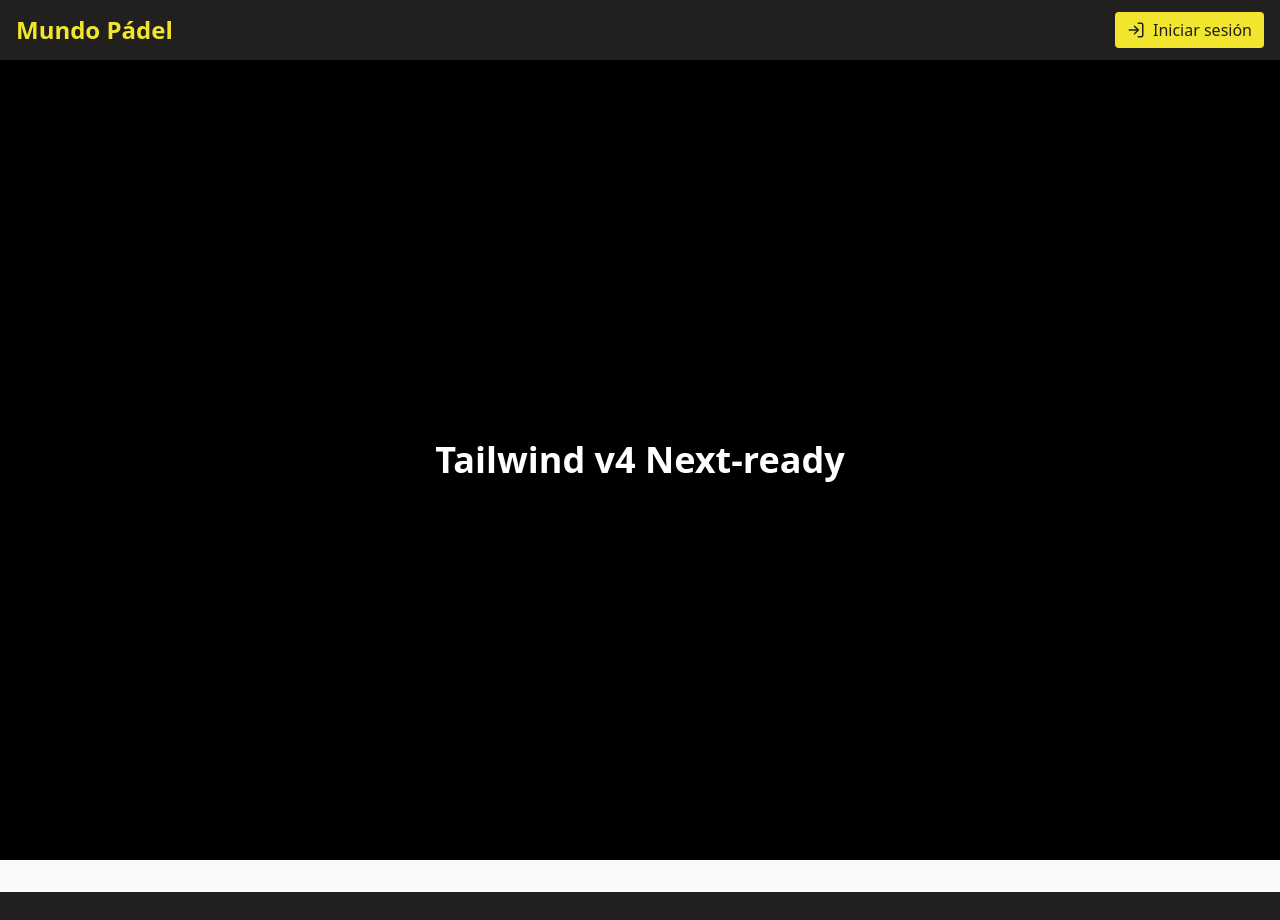
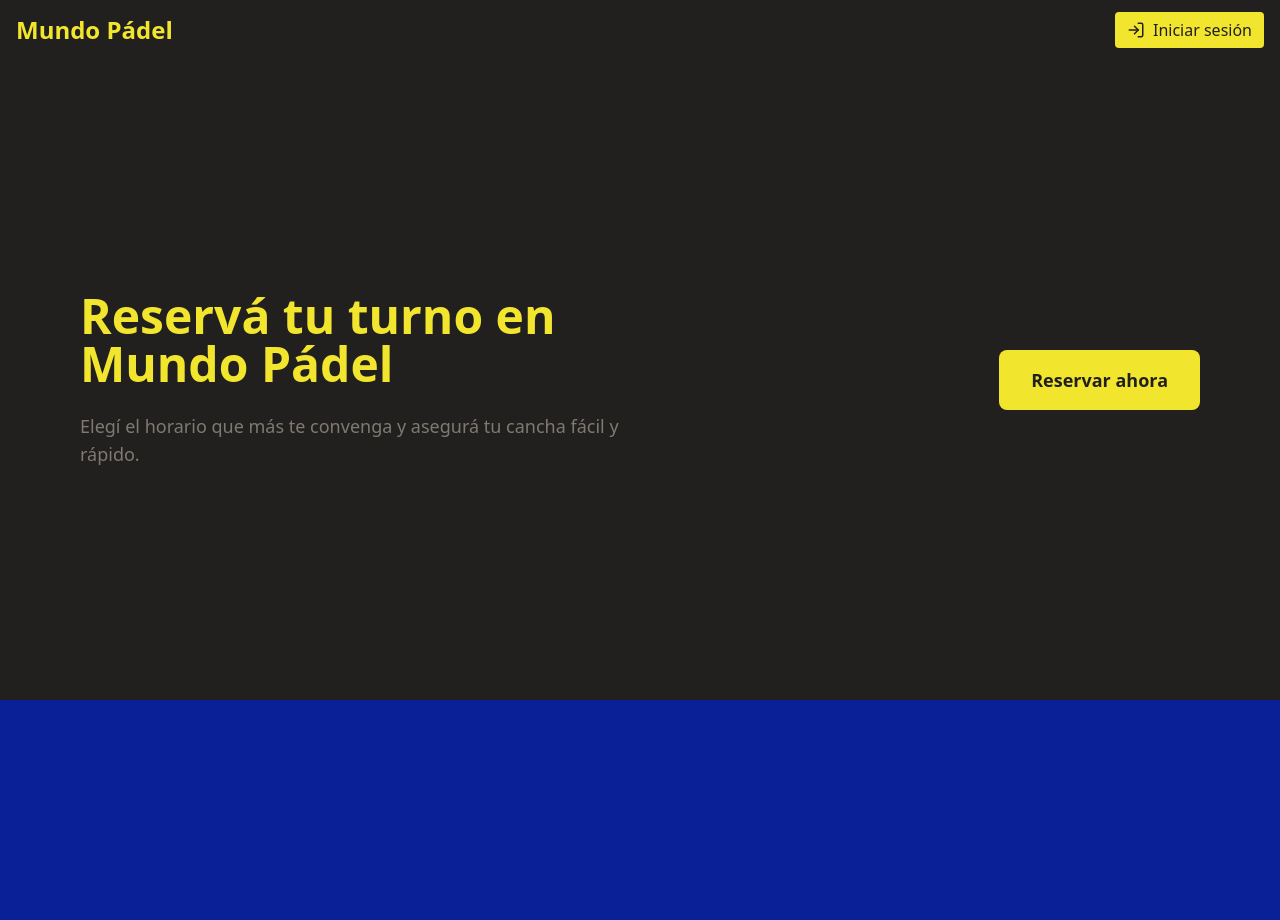
Before and after one commit to Bugedo/mundo-padel, a Next.js app: page / in a window 1280 px wide. Shown: the top 920 px of the page. Built offline with nearby package versions, Linux system fonts and the light colour scheme; no server answers.

Commit message:
feat: implement hero section with call-to-action for turnero

```diff
--- a/app/page.tsx
+++ b/app/page.tsx
@@ -1,7 +1,17 @@
+'use client';
+
+import Hero from '@/components/Hero';
+
 export default function Home() {
   return (
-    <main className="flex min-h-screen items-center justify-center bg-black">
-      <h1 className="text-4xl font-bold text-white">Tailwind v4 Next-ready</h1>
-    </main>
+    <>
+      <Hero />
+      <section
+        id="turnero"
+        className="bg-surface text-primary py-20 px-6 md:px-20 min-h-[60vh] flex items-center justify-center"
+      >
+        <h2 className="text-3xl font-semibold">Acá va el turnero pronto</h2>
+      </section>
+    </>
   );
 }
--- /dev/null
+++ b/components/Hero.tsx
@@ -0,0 +1,49 @@
+'use client';
+
+import { motion } from 'framer-motion';
+import Link from 'next/link';
+import { useRef } from 'react';
+
+export default function Hero() {
+  const handleScrollToTurnero = () => {
+    const element = document.getElementById('turnero');
+    if (element) {
+      element.scrollIntoView({ behavior: 'smooth' });
+    }
+  };
+
+  return (
+    <section className="bg-background text-primary min-h-[80vh] flex items-center px-6 md:px-20 py-16">
+      <div className="flex flex-col md:flex-row w-full items-center justify-between gap-12">
+        {/* Left Side: Text */}
+        <motion.div
+          className="text-center md:text-left max-w-xl space-y-6"
+          initial={{ opacity: 0, x: -40 }}
+          animate={{ opacity: 1, x: 0 }}
+          transition={{ duration: 0.8 }}
+        >
+          <h1 className="text-4xl md:text-5xl font-bold text-accent">
+            Reservá tu turno en Mundo Pádel
+          </h1>
+          <p className="text-lg text-muted">
+            Elegí el horario que más te convenga y asegurá tu cancha fácil y rápido.
+          </p>
+        </motion.div>
+
+        {/* Right Side: Call to Action Button */}
+        <motion.div
+          initial={{ opacity: 0, x: 40 }}
+          animate={{ opacity: 1, x: 0 }}
+          transition={{ duration: 0.8 }}
+        >
+          <button
+            onClick={handleScrollToTurnero}
+            className="bg-accent text-background px-8 py-4 text-lg rounded-lg font-semibold hover:bg-accent-hover transition"
+          >
+            Reservar ahora
+          </button>
+        </motion.div>
+      </div>
+    </section>
+  );
+}
--- a/package.json
+++ b/package.json
@@ -24,6 +24,7 @@
   "dependencies": {
     "@supabase/ssr": "^0.6.1",
     "@supabase/supabase-js": "^2.51.0",
+    "framer-motion": "^12.23.9",
     "lucide-react": "^0.525.0",
     "next": "^15.3.5",
     "react": "^19.1.0",
```
Also changed, not shown: 1 other file (tests, documents, lock files or other folders).
